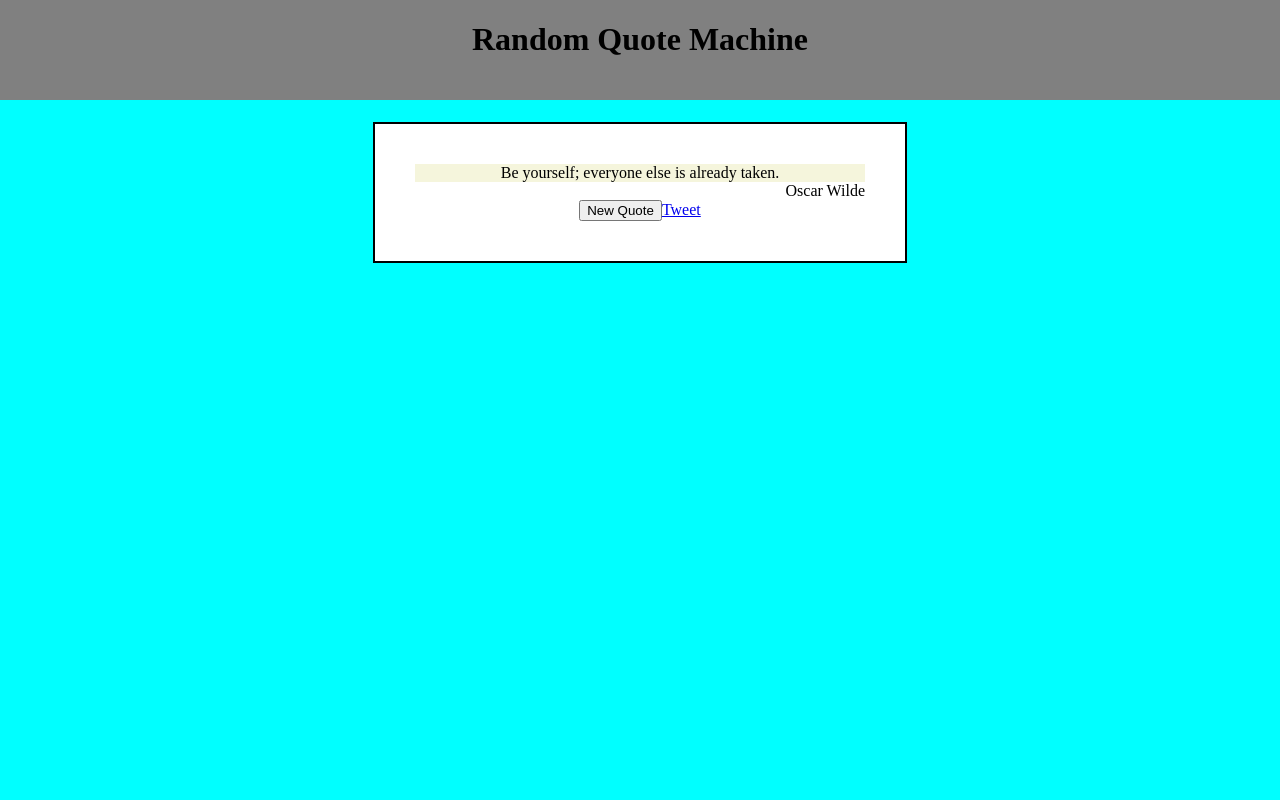
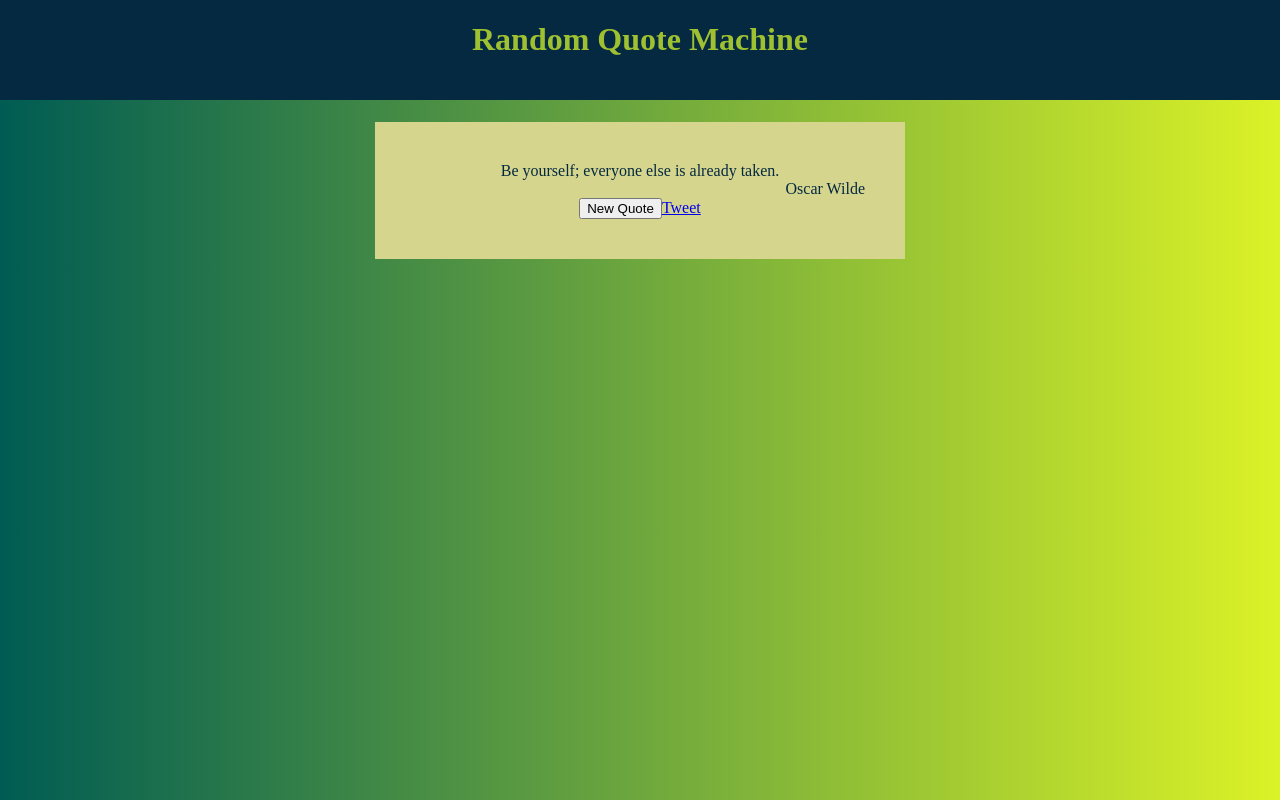
Before and after one commit to markoter/random-quote-machine, a React (Create React App) app: page / in a window 1280 px wide. Built offline with nearby package versions, Linux system fonts and the light colour scheme.

Commit message:
working with color theme

```diff
--- a/src/index.css
+++ b/src/index.css
@@ -1,5 +1,14 @@
+:root {
+  --main-color: #042940;
+  --secondary-color: #9FC131;
+  --third-color: #D6D58E;
+  --background-color-1: #005C53;
+  --background-color-2: #DBF227;
+}
+
 body {
-  background-color: aqua;
+  background: var(--background-color-1);
+  background: linear-gradient(90deg, var(--background-color-1) 0%, var(--background-color-2) 100%);
   display: flex;
   justify-content: center;
   align-items: center;
@@ -9,13 +18,10 @@ body {
   text-align: center;
   width: 450px;
   height: auto;
-  background-color: white;
-  border: 2px solid black;
+  background-color: var(--third-color);
+  color: var(--main-color);
   padding: 40px 40px;
   margin-top: 80px;
-}
-#quote-box #text {
-  background-color: beige;
 }
 #quote-box #author {
   justify-self: right;
@@ -23,7 +29,8 @@ body {
 
 #header {
   position: absolute;
-  background-color: gray;
+  background-color: var(--main-color);
+  color: var(--secondary-color);
   text-align: center;
   top: 0;
   left: 0;
--- a/src/index.scss
+++ b/src/index.scss
@@ -1,5 +1,16 @@
+:root {
+    --main-color: #042940;
+    --secondary-color: #9FC131;
+    --third-color: #D6D58E;
+
+    --background-color-1: #005C53;
+    --background-color-2: #DBF227;
+    // #042940 #005C53 #9FC131 #DBF227 #D6D58E
+}
+
 body {
-    background-color: aqua;
+    background: var(--background-color-1);
+    background: linear-gradient(90deg, var(--background-color-1) 0%, var(--background-color-2) 100%);
     display: flex;
     justify-content: center;
     align-items: center;
@@ -9,20 +20,24 @@ body {
     text-align: center;
     width: 450px;
     height: auto;
-    background-color: white;
-    border: 2px solid black;
+    background-color: var(--third-color);
+    color: var(--main-color);
+    //border: 2px solid var(--main-color);
     padding: 40px 40px;
     margin-top: 80px;
+
     #text {
-        background-color: beige;
     }
+
     #author {
         justify-self: right;
     }
 }
+
 #header {
     position: absolute;
-    background-color: gray;
+    background-color: var(--main-color);
+    color: var(--secondary-color);
     text-align: center;
     top: 0;
     left: 0;
```
Also changed, not shown: 1 other file (tests, documents, lock files or other folders).
